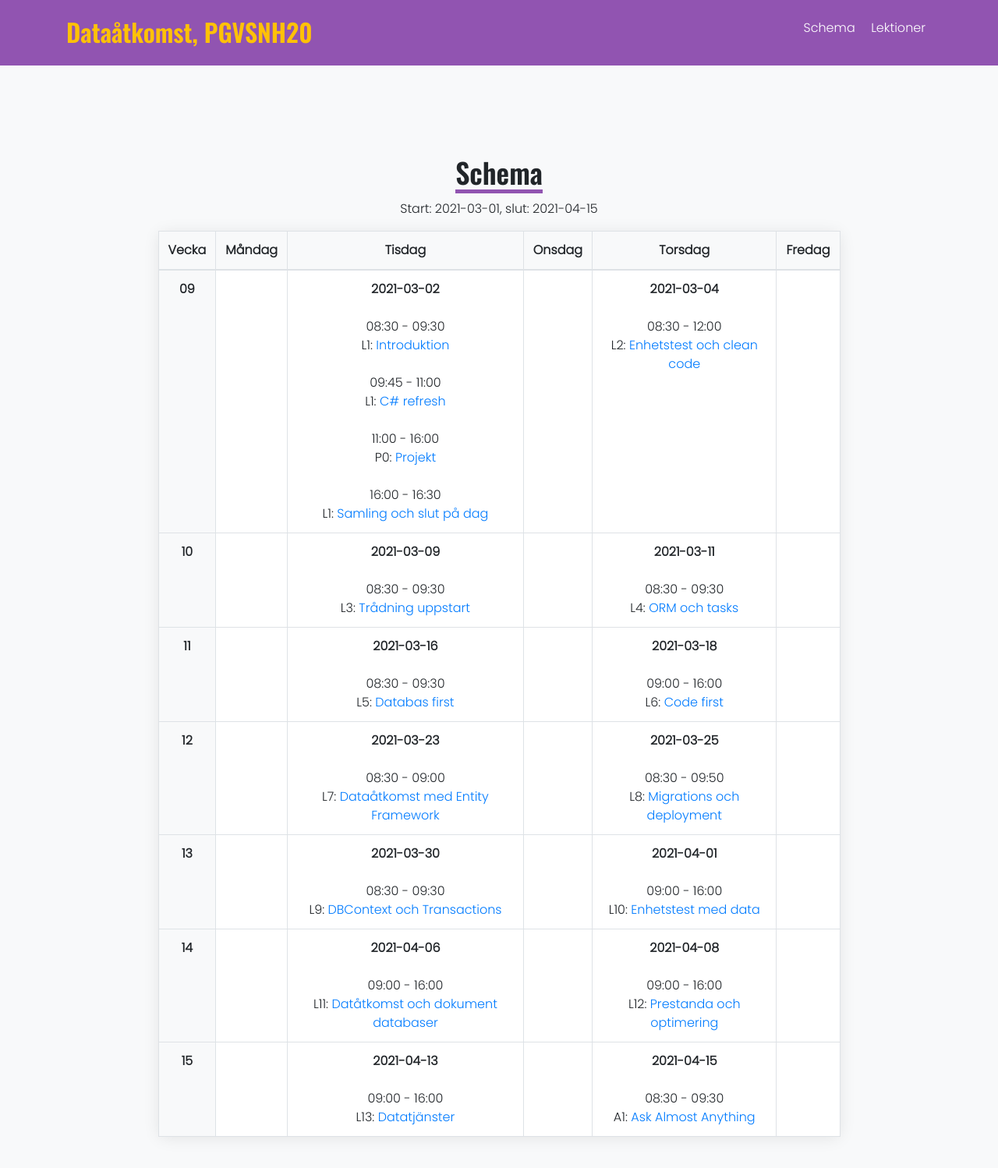
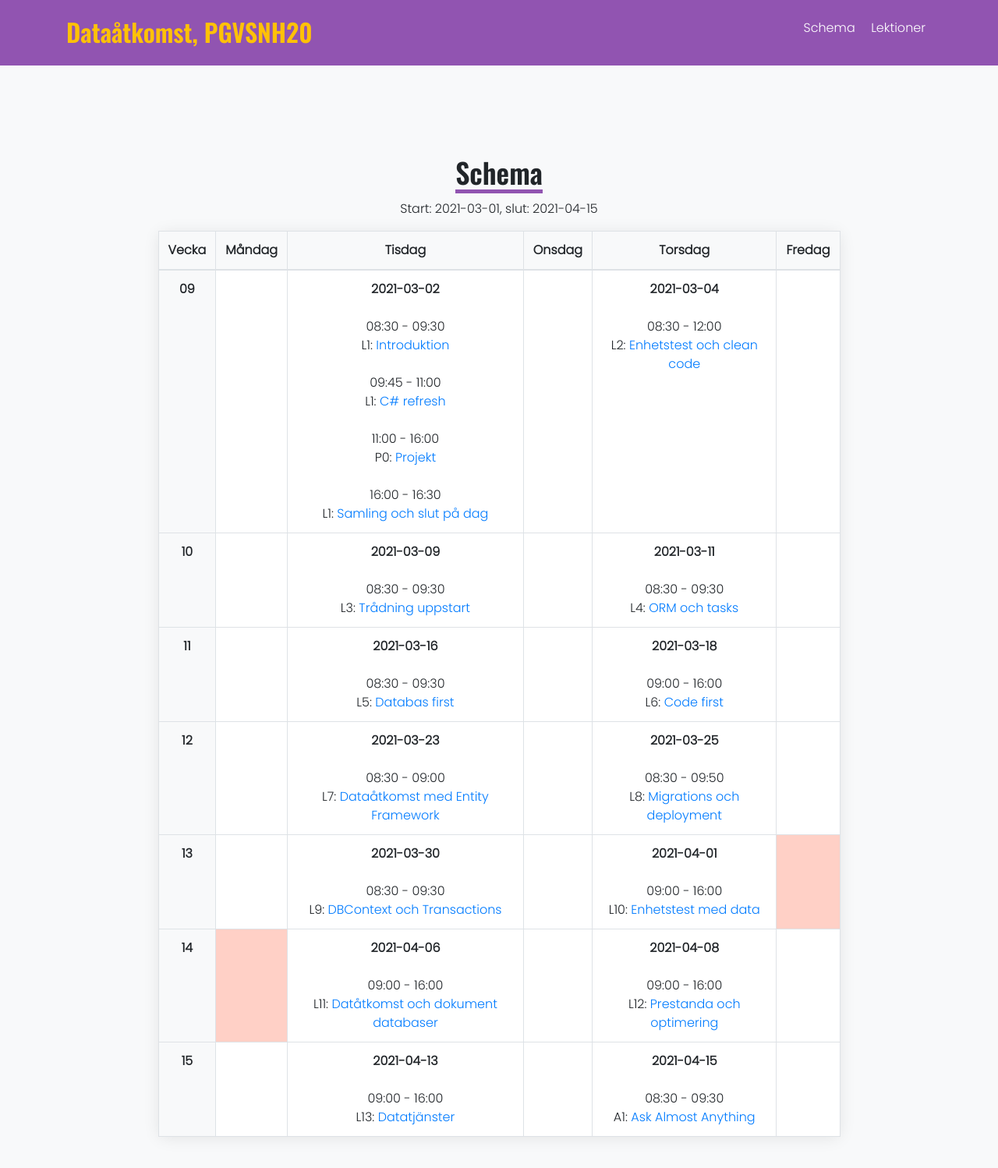
Before and after one commit to PGVSNH20/PGVSNH20-dataatkomst, a Jekyll site: the page built from schedule.md, in a window 1280 px wide. Shown: the whole page at 78% size. Built offline with Jekyll 4.4.1, drawn with Linux system fonts in a browser that asks for light colours; nearby versions of some CDN libraries.

Commit message:
Adds colors to schedule

```diff
--- a/_data/schedule.yml
+++ b/_data/schedule.yml
@@ -186,11 +186,13 @@ weeks:
       end-full: 20210401T160000
   - day: 2021-04-02
     weekday: "Fredag"
+    background-color: "#FFD0C6"
 - week: 14
   year: 2021
   days:
   - day: 2021-04-05
     weekday: "Måndag"
+    background-color: "#FFD0C6"
   - day: 2021-04-06
     weekday: "Tisdag"
     activities:
--- a/schedule.md
+++ b/schedule.md
@@ -24,15 +24,14 @@ permalink: /schedule/
       <tr>
         <th>{{week.week}}</th>
         {% for day in week.days %}
-        <td>
+        <td {% if day.background-color %}style="background-color:{{day.background-color}}"{% endif %}>
           {% if day.activities %}
             <div><strong>{{ day.activities[0].start-full | date: "%F"}}</strong></div>
             {% for activity in day.activities %}
             <div class="pt-4">
               {{ activity.start-full | date: "%R"}} - {{ activity.end-full | date: "%R"}}
               <div>
-                {{ activity.number }}:
-                <a href="{{ activity.slug | prepend: site.baseurl }}">{{activity.title}}</a>
+              {% if activity.number %}{{ activity.number }}: {% endif %}<a href="{{ activity.slug | prepend: site.baseurl }}">{{activity.title}}</a>
               </div>
             </div>
             {%- endfor -%}
```
